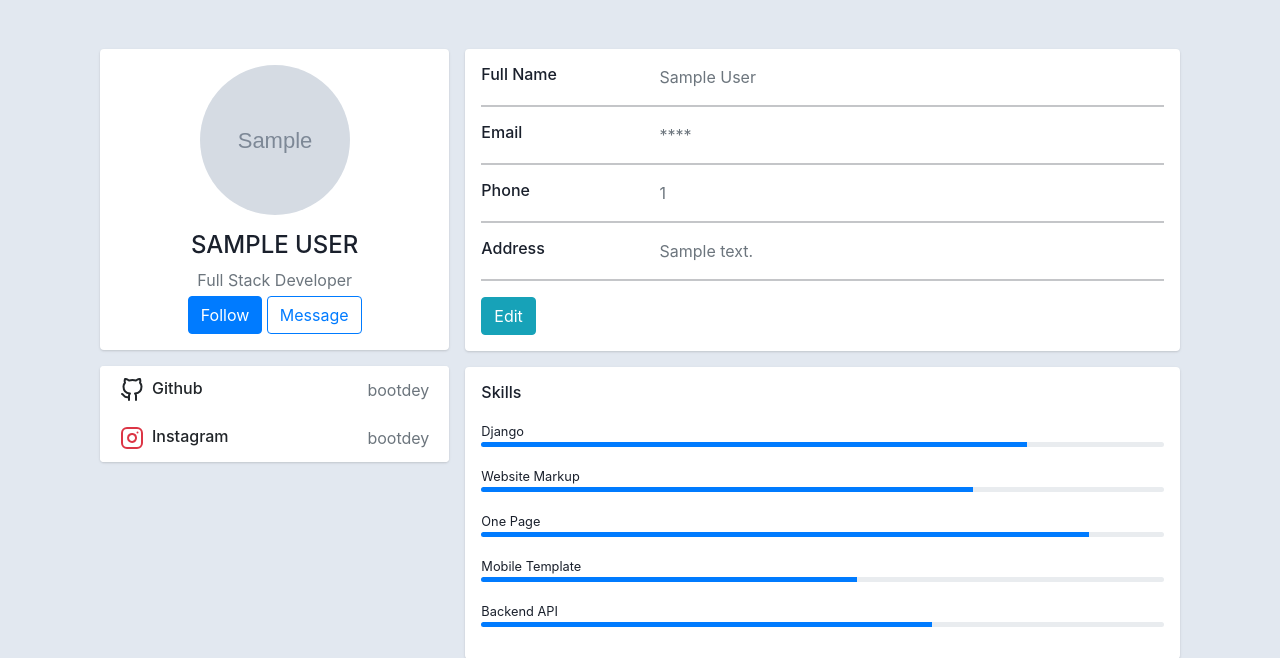
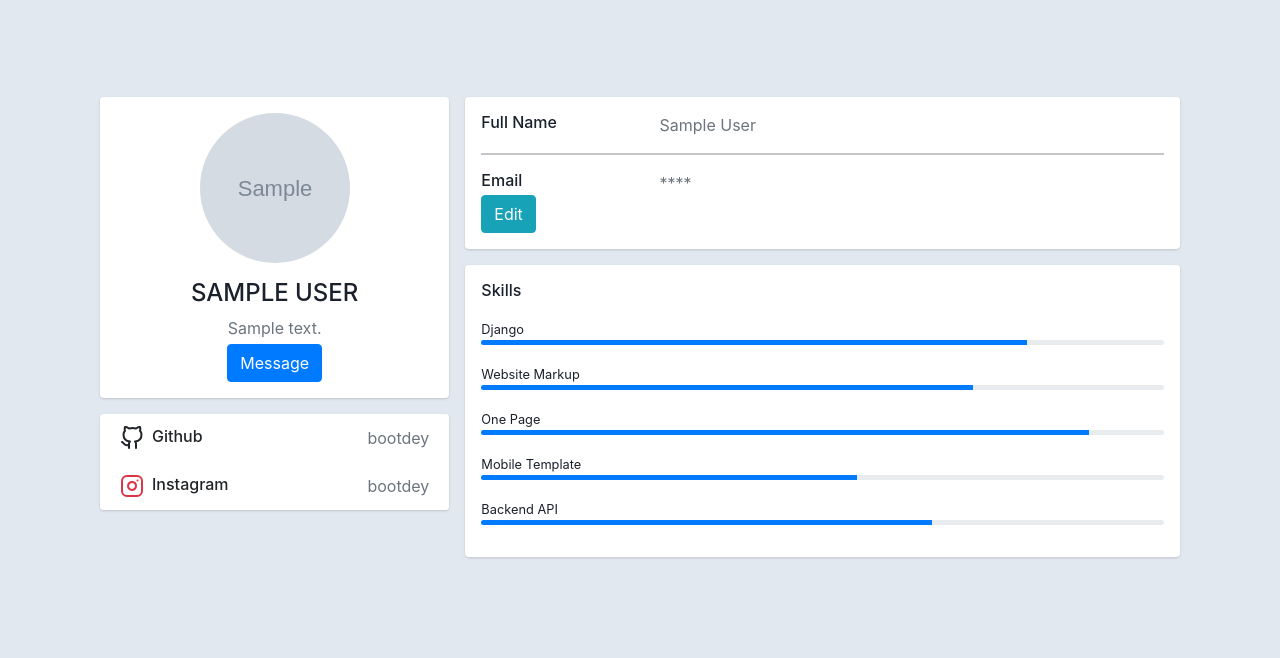
Before and after one commit to Amirxghd/MyChatApp, a Django app: a page that uses account/templates/account/account_info.html in a window 1280 px wide. Shown: the part 56-714 px from the top of the page. Run offline with Django 4.2, Linux system fonts and the light colour scheme; a user stored in the database is signed in; tables that the repository leaves empty hold one stand-in row (values such as "Sample post"); grey boxes marked "Sample" are stand-in pictures; some libraries are stand-ins or nearby versions.

Commit message:
change templates

```diff
--- a/account/templates/account/account_info.html
+++ b/account/templates/account/account_info.html
@@ -2,7 +2,8 @@
 
 
 {% block content %}
-
+    <br>
+    <br>
 <div class="container">
     <div class="main-body">
 
@@ -15,9 +16,8 @@
                     <img src="{{ account.profile_image.url }}" alt="Admin" class="rounded-circle" width="150", height="150">
                     <div class="mt-3">
                       <h4>{{ account.full_name|upper }}</h4>
-                      <p class="text-secondary mb-1">Full Stack Developer</p>
-                      <button class="btn btn-primary">Follow</button>
-                      <button class="btn btn-outline-primary">Message</button>
+                      <p class="text-secondary mb-1">{{ account.bio }}</p>
+                      <button class="btn btn-primary">Message</button>
                     </div>
                   </div>
                 </div>
@@ -55,25 +55,6 @@
                       {% if account.hide_email %}****{% else %}{{ account.email }}{% endif %}
                     </div>
                   </div>
-                  <hr>
-                  <div class="row">
-                    <div class="col-sm-3">
-                      <h6 class="mb-0">Phone</h6>
-                    </div>
-                    <div class="col-sm-9 text-secondary">
-                      {{ account.mobile_number }}
-                    </div>
-                  </div>
-                  <hr>
-                  <div class="row">
-                    <div class="col-sm-3">
-                      <h6 class="mb-0">Address</h6>
-                    </div>
-                    <div class="col-sm-9 text-secondary">
-                      {{ account.address }}
-                    </div>
-                  </div>
-                  <hr>
                 {% if request.user == account %}
                   <div class="row">
                     <div class="col-sm-12">
```
Also changed, not shown: account/templates/account/account_edit.html (+1 -11 lines), account/templates/account/user_rooms.html (+14 -0 lines).
